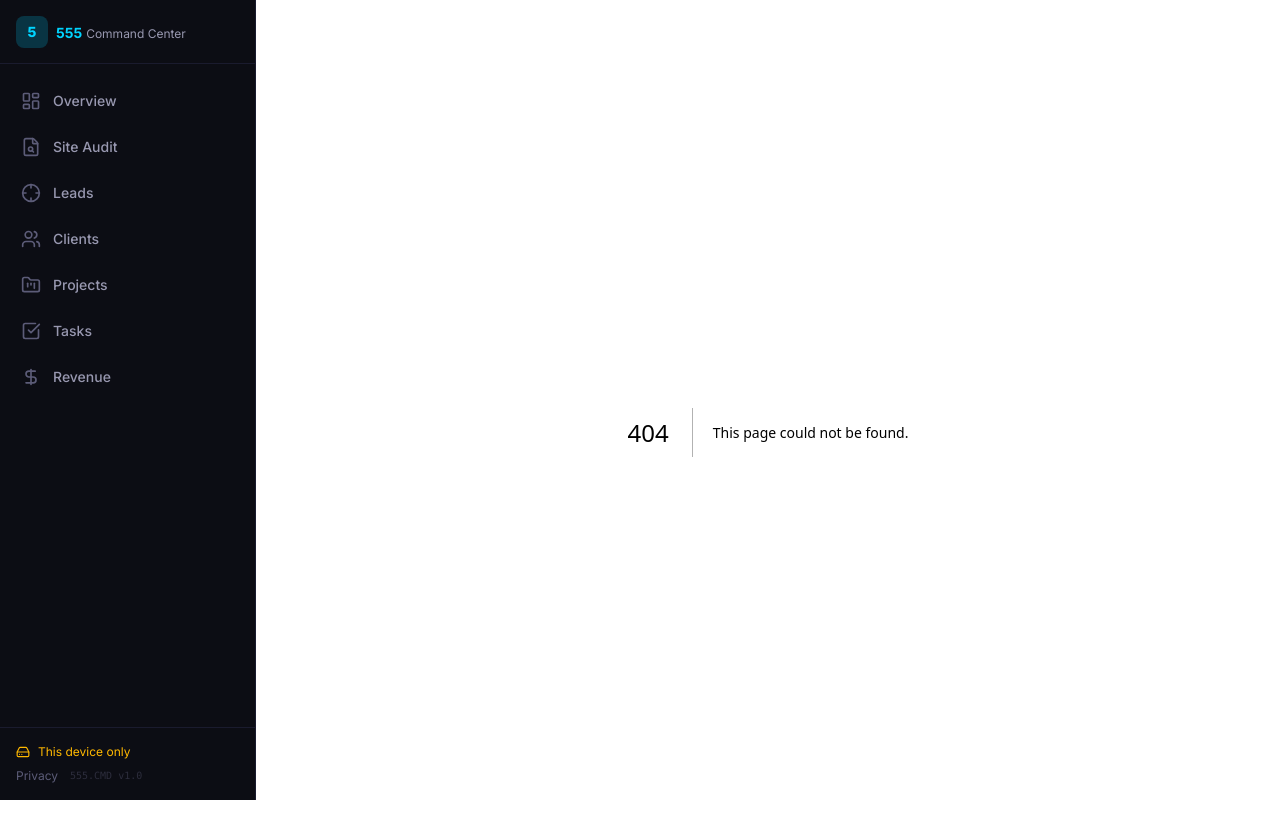
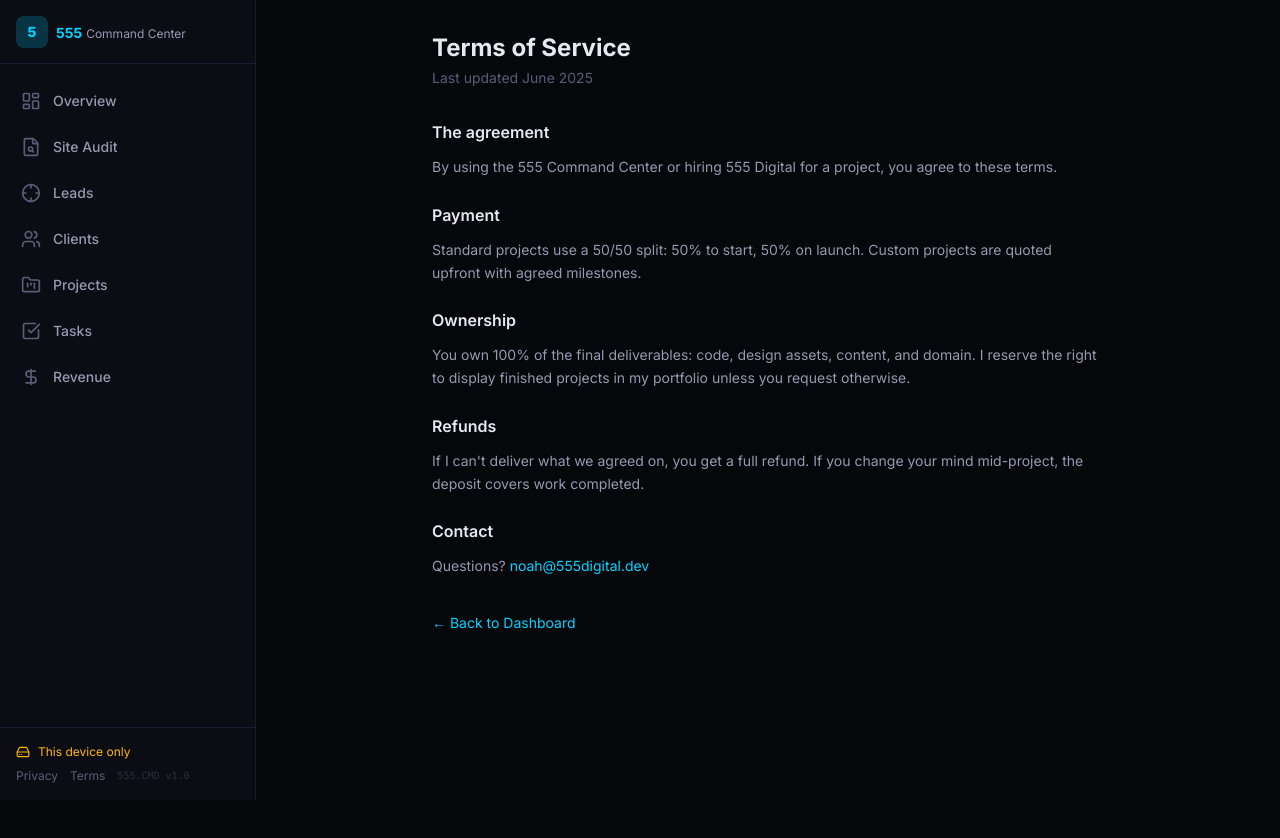
Before and after one commit to ngblu/555-dashboard, a Next.js app: page /terms in a window 1280 px wide. Before the commit this address had no page. Shown: the top 838 px of the page. After the commit the page ends 800 px from the top, so only its background shows below. Built offline with nearby package versions, Linux system fonts and the light colour scheme.

Commit message:
Add /terms page, add Terms link to sidebar

```diff
--- /dev/null
+++ b/src/app/terms/page.tsx
@@ -0,0 +1,61 @@
+import Link from "next/link";
+
+export default function TermsPage() {
+  return (
+    <div className="max-w-2xl mx-auto space-y-8">
+      <div>
+        <h1 className="text-2xl font-bold">Terms of Service</h1>
+        <p className="text-text-muted text-sm mt-1">Last updated June 2025</p>
+      </div>
+
+      <div className="space-y-6 text-text-secondary text-sm leading-relaxed">
+        <section className="space-y-3">
+          <h2 className="text-text-primary font-semibold text-base">The agreement</h2>
+          <p>
+            By using the 555 Command Center or hiring 555 Digital for a project,
+            you agree to these terms.
+          </p>
+        </section>
+
+        <section className="space-y-3">
+          <h2 className="text-text-primary font-semibold text-base">Payment</h2>
+          <p>
+            Standard projects use a 50/50 split: 50% to start, 50% on launch.
+            Custom projects are quoted upfront with agreed milestones.
+          </p>
+        </section>
+
+        <section className="space-y-3">
+          <h2 className="text-text-primary font-semibold text-base">Ownership</h2>
+          <p>
+            You own 100% of the final deliverables: code, design assets, content,
+            and domain. I reserve the right to display finished projects in my
+            portfolio unless you request otherwise.
+          </p>
+        </section>
+
+        <section className="space-y-3">
+          <h2 className="text-text-primary font-semibold text-base">Refunds</h2>
+          <p>
+            If I can't deliver what we agreed on, you get a full refund. If you
+            change your mind mid-project, the deposit covers work completed.
+          </p>
+        </section>
+
+        <section className="space-y-3">
+          <h2 className="text-text-primary font-semibold text-base">Contact</h2>
+          <p>
+            Questions?{" "}
+            <a href="mailto:noah@555digital.dev" className="text-primary hover:underline">
+              noah@555digital.dev
+            </a>
+          </p>
+        </section>
+      </div>
+
+      <Link href="/" className="inline-block text-primary text-sm hover:underline">
+        ← Back to Dashboard
+      </Link>
+    </div>
+  );
+}
--- a/src/components/layout/Sidebar.tsx
+++ b/src/components/layout/Sidebar.tsx
@@ -82,6 +82,9 @@
         <Link href="/privacy" onClick={close} className="hover:text-text-secondary transition-colors">
           Privacy
         </Link>
+        <Link href="/terms" onClick={close} className="hover:text-text-secondary transition-colors">
+          Terms
+        </Link>
         <span className="opacity-40 font-mono text-[10px]">555.CMD v1.0</span>
       </div>
     </div>
```
